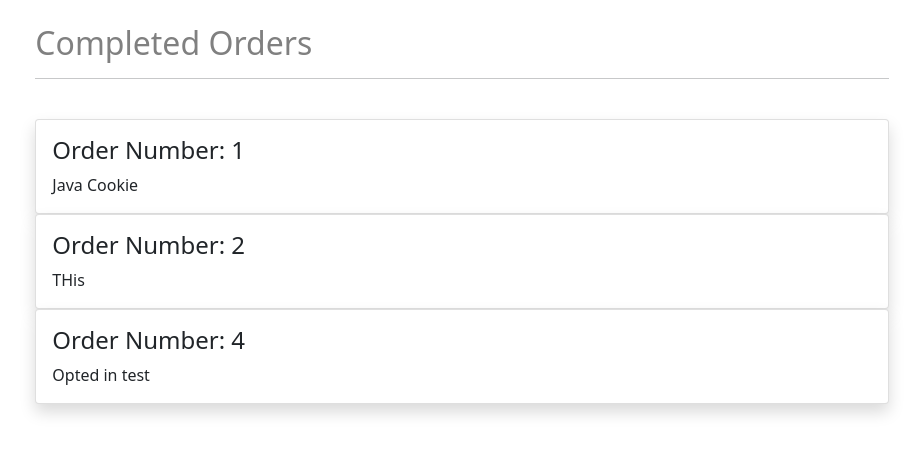
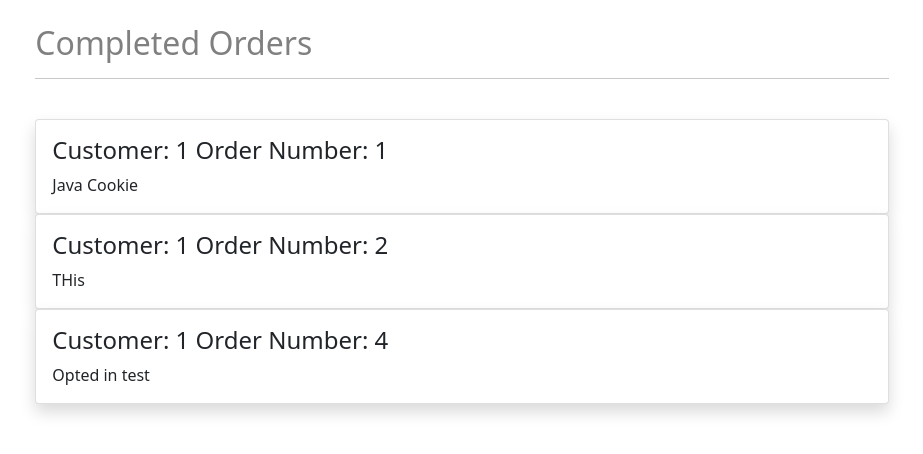
Before and after one commit to nhutnguyen3380/ASUSCAP_Hackathon, a Flask app: page /complete in a window 1280 px wide. Shown: the part 72-526 px from the top of the page, without its empty margins (178-1101 px from the left). Run offline with Flask 2, Linux system fonts and the light colour scheme; data comes from the database, SQL or seed files in the repository; both versions use the stored data as it was before the commit.

Commit message:
change primary key of user to username

```diff
--- a/application/routes.py
+++ b/application/routes.py
@@ -13,7 +13,7 @@ from app import db
 # define call back functions
 # when a particular URL is visited (see routes below), the following subscribed function will be called
 def index():
-    return render_template('index.html', users=User.query.all())
+    return render_template('index.html')
 
 def creating_order():
     # a POST request sends a data payload to the server (usually on a form submission)
@@ -34,7 +34,7 @@ def creating_order():
 
 
 
-                new_order = Order(user_id=associated_customer.id, items=items)
+                new_order = Order(user_id=associated_customer.username, items=items)
 
                 db.session.add(new_order)
                 db.session.commit()
@@ -63,15 +63,15 @@ def complete_an_order():
             if not order:
                 flash('Order does not seem to exist!')
 
-            user = User.query.filter(User.id==order.user_id).first()
-            print(user.id)
+            user = User.query.filter(User.username==order.user_id).first()
+
 
             if not user:
                 flash('Customer is not found for order!')
 
             if user.optedin == True:
                 #perform API call
-                print('API called here')
+                print('API should be called here')
 
             order.iscomplete = True
             db.session.add(order)
--- a/application/templates/completed.html
+++ b/application/templates/completed.html
@@ -5,7 +5,9 @@
 {% for order in complete_orders %}
 <div class="card shadow">
     <div class="card-body">
-        <h4 class="card-title">Order Number: {{order.id}}</h4>
+        <h4 class="card-title">
+            Customer: {{order.user_id }} Order Number: {{order.id}}
+        </h4>
         <p class="card-text">{{ order.items }}</p>
     </div>
 </div>
--- a/application/templates/processing.html
+++ b/application/templates/processing.html
@@ -5,7 +5,9 @@
 {% for order in orders %}
 <div class="card shadow">
     <div class="card-body">
-        <h4 class="card-title">Order Number: {{order.id}}</h4>
+        <h4 class="card-title">
+            Customer: {{order.user_id }} Order Number: {{order.id}}
+        </h4>
         <p class="card-text">{{ order.items }}</p>
         <form method="POST" action="/confirm">
             <button
```
Also changed, not shown: application/models.py (+3 -4 lines), application/test.db.
